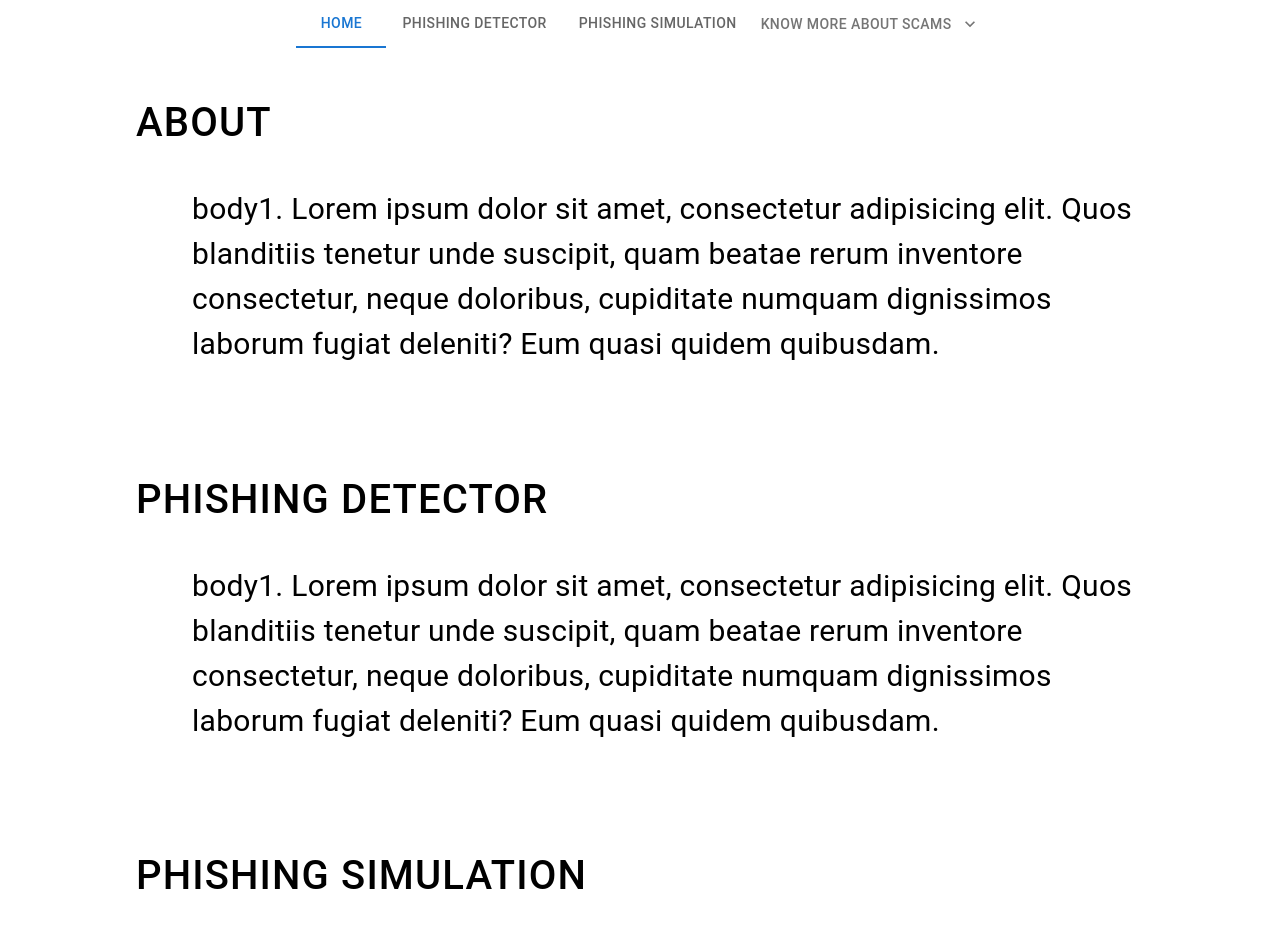
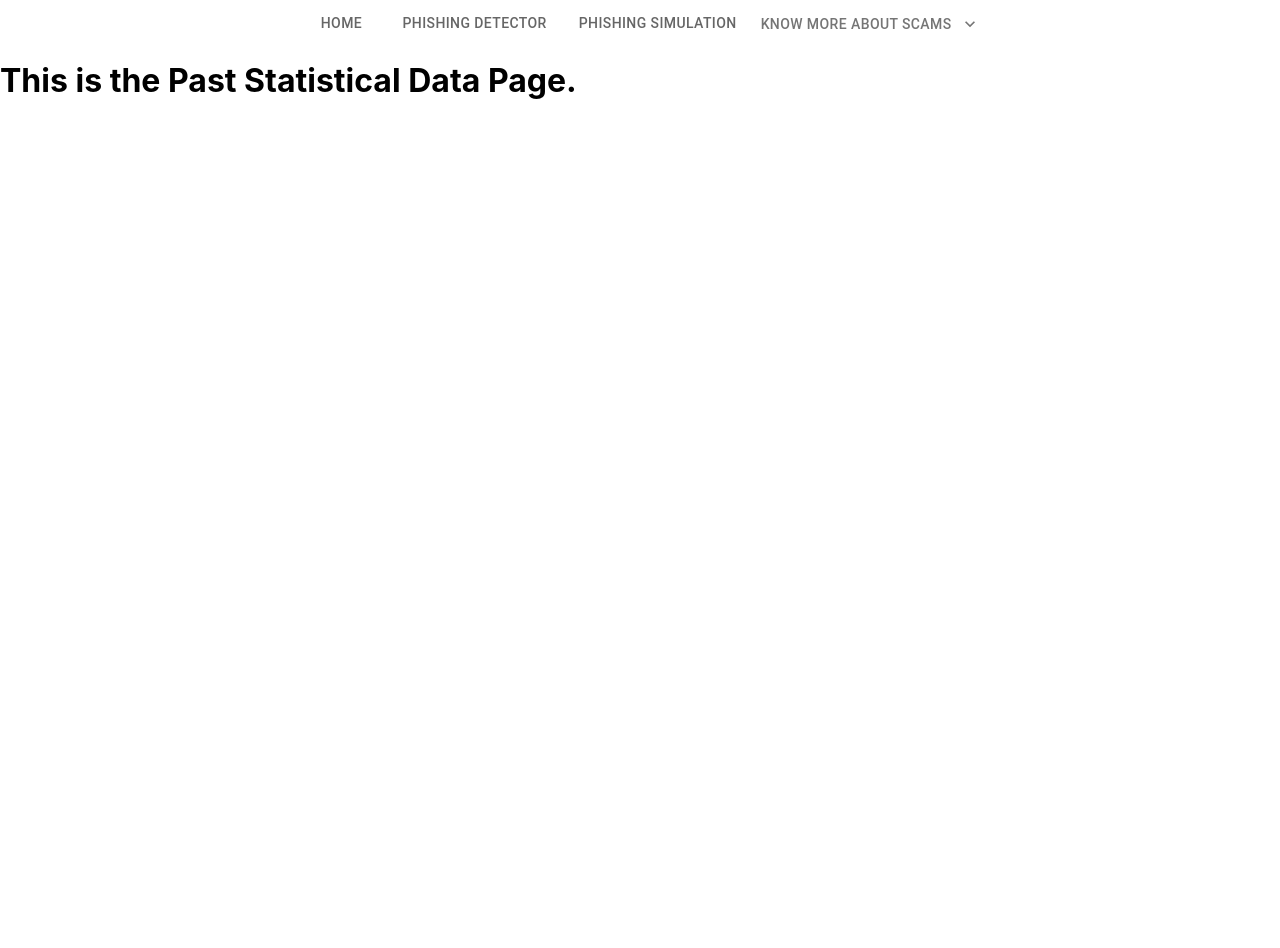
Before and after one commit to IvanTaoHuang/FIT5120, a React (Create React App) app: page /PastData in a window 1280 px wide. Shown: the top 948 px of the page. After the commit the page ends 800 px from the top, so only its background shows below. Built offline with nearby package versions, Linux system fonts and the light colour scheme.

Commit message:
Links update

```diff
--- a/src/App.js
+++ b/src/App.js
@@ -10,6 +10,7 @@ import {
   Link,
   matchPath,
   useLocation,
+  BrowserRouter as Router,
 } from "react-router-dom";
 import { StaticRouter } from "react-router-dom/server";
 import { createTheme, ThemeProvider } from "@mui/material/styles";
@@ -25,7 +26,7 @@ import PhishingSimulation from "./PhishingSimulation";
 import PastData from "./PastData";
 import PastArticle from "./PastArticle";
 
-function Router(props) {
+function homeRouter(props) {
   const { children } = props;
   if (typeof window === "undefined") {
     return <StaticRouter location="/home">{children}</StaticRouter>;
@@ -38,7 +39,7 @@ function Router(props) {
   );
 }
 
-Router.propTypes = {
+homeRouter.propTypes = {
   children: PropTypes.node,
 };
 
@@ -62,7 +63,7 @@ function MyTabs() {
   // users, users/new, users/edit.
   // Then the order should be ['users/add', 'users/edit', 'users'].
   const routeMatch = useRouteMatch([
-    "/home",
+    "/",
     "/PhishingDetector",
     "/PhishingSimulation",
     "fade-button",
@@ -92,7 +93,7 @@ function MyTabs() {
         }}
       >
         <Tabs value={currentTab} centered>
-          <Tab label="Home" value="/home" to="/home" component={Link} />
+          <Tab label="Home" value="/" to="/" component={Link} />
           <Tab
             label="Phishing Detector"
             value="/PhishingDetector"
@@ -138,7 +139,7 @@ function MyTabs() {
               <Link
                 to="/PastData"
                 value="PastData"
-                style={{ textDecoration: "none" }}
+                style={{ textDecoration: "none", width: "275px" }}
               >
                 Past Statistical Data
               </Link>
@@ -168,7 +169,7 @@ export default function TabsRouter() {
       <Routes>
         <Route exact path="/PastData" element={<PastData />} />
         <Route exact path="/PastArticle" element={<PastArticle />} />
-        <Route exact path="/Home" element={<Home />} />
+        <Route exact path="/" element={<Home />} />
         <Route exact path="/PhishingDetector" element={<PhishingDetector />} />
         <Route
           exact
--- a/src/Home.js
+++ b/src/Home.js
@@ -32,12 +32,14 @@ function Home() {
       <Helmet>
         <meta charSet="utf-8" />
         <title>Home Page</title>
-        <link rel="canonical" href="http://catchphish.org" />
+        <link rel="canonical" href="http://catchphish.org/home" />
         <meta name="description" content="Home page" />
       </Helmet>
-      <Div>{"About"}</Div>
+      <Slide direction="right" in={true} timeout={1000}>
+        <Div>{"About"}</Div>
+      </Slide>
       <br></br>
-      <Slide direction="right" in={true} timeout={1000}>
+      <Slide direction="right" in={true} timeout={2000}>
         <Typography
           variant="body1"
           gutterBottom
@@ -55,9 +57,11 @@ function Home() {
       <br></br>
       <br></br>
       <br></br>
-      <Div>{"Phishing Detector"}</Div>
+      <Fade in={true} timeout={2000}>
+        <Div>{"Phishing Detector"}</Div>
+      </Fade>
       <br></br>
-      <Fade in={true} timeout={3000}>
+      <Fade in={true} timeout={3500}>
         <Typography
           variant="body1"
           gutterBottom
@@ -75,7 +79,9 @@ function Home() {
       <br></br>
       <br></br>
       <br></br>
-      <Div>{"Phishing Simulation"}</Div>
+      <Grow in={true} timeout={2000}>
+        <Div>{"Phishing Simulation"}</Div>
+      </Grow>
       <br></br>
       <Grow in={true} timeout={4000}>
         <Typography
@@ -90,7 +96,7 @@ function Home() {
           fugiat deleniti? Eum quasi quidem quibusdam.
         </Typography>
       </Grow>
-      <Grow in={true} style={{ transformOrigin: "0 0 0" }} timeout={5000}>
+      <Grow in={true} timeout={5000}>
         <Typography
           variant="body1"
           gutterBottom
--- a/src/PastArticle.js
+++ b/src/PastArticle.js
@@ -1,6 +1,13 @@
+import { Helmet } from "react-helmet";
 function PastArticle() {
   return (
     <div>
+      <Helmet>
+        <meta charSet="utf-8" />
+        <title>Past Article</title>
+        <link rel="canonical" href="http://catchphish.org/PastArticle" />
+        <meta name="description" content="Past Article" />
+      </Helmet>
       <h1>This is the Past Scams Article Page.</h1>
     </div>
   );
--- a/src/PastData.js
+++ b/src/PastData.js
@@ -1,50 +1,14 @@
-import * as React from "react";
-import Typography from "@mui/material/Typography";
-import { Button } from "@mui/material";
-import { Stack } from "@mui/system";
-import WarningAmberOutlinedIcon from "@mui/icons-material/WarningAmberOutlined";
-import { useState } from "react";
-import Slide from "@mui/material/Slide";
-
+import { Helmet } from "react-helmet";
 function PastData() {
-  const [isActive, setIsActive] = useState(false);
-  const handleClick = () => {
-    setIsActive((current) => !current);
-  };
   return (
     <div>
-      <Stack marginLeft="20vw">
-        <Button
-          startIcon={<WarningAmberOutlinedIcon />}
-          variant="contained"
-          style={{
-            maxWidth: "270px",
-            maxHeight: "50px",
-            minWidth: "270px",
-            minHeight: "50px",
-          }}
-          onClick={handleClick}
-        >
-          Common signs of Phshing
-        </Button>
-      </Stack>
-      <br></br>
-      <br></br>
-      <br></br>
-
-      <Slide direction="up" in={!isActive}>
-        <Typography
-          variant="body1"
-          gutterBottom
-          fontSize={"30px"}
-          marginLeft="15vw"
-        >
-          body1. Lorem ipsum dolor sit amet, consectetur adipisicing elit. Quos
-          blanditiis tenetur unde suscipit, quam beatae rerum inventore
-          consectetur, neque doloribus, cupiditate numquam dignissimos laborum
-          fugiat deleniti? Eum quasi quidem quibusdam.
-        </Typography>
-      </Slide>
+      <Helmet>
+        <meta charSet="utf-8" />
+        <title>Past Data</title>
+        <link rel="canonical" href="http://catchphish.org/PastData" />
+        <meta name="description" content="Past Data" />
+      </Helmet>
+      <h1>This is the Past Statistical Data Page.</h1>
     </div>
   );
 }
--- a/src/PhishingDetector.js
+++ b/src/PhishingDetector.js
@@ -12,6 +12,7 @@ import WarningAmberOutlinedIcon from "@mui/icons-material/WarningAmberOutlined";
 import { useState } from "react";
 import Slide from "@mui/material/Slide";
 import Zoom from "@mui/material/Zoom";
+import { Helmet } from "react-helmet";
 
 function PhishingDetector() {
   const [isActive, setIsActive] = useState(false);
@@ -33,6 +34,12 @@ function PhishingDetector() {
         marginTop: "15vh",
       }}
     >
+      <Helmet>
+        <meta charSet="utf-8" />
+        <title>Phishing Detector</title>
+        <link rel="canonical" href="http://catchphish.org/PhishingDetector" />
+        <meta name="description" content="Phishing Detector" />
+      </Helmet>
       <Zoom in={true} timeout={1000}>
         <Div>{"About Detector"}</Div>
       </Zoom>
--- a/src/PhishingSimulation.js
+++ b/src/PhishingSimulation.js
@@ -9,6 +9,7 @@ import ChatOutlinedIcon from "@mui/icons-material/ChatOutlined";
 import ReportOutlinedIcon from "@mui/icons-material/ReportOutlined";
 import SendIcon from "@mui/icons-material/Send";
 import Fade from "@mui/material/Fade";
+import { Helmet } from "react-helmet";
 
 function PhishingSimulation() {
   const Div = styled("div")(({ theme }) => ({
@@ -26,6 +27,12 @@ function PhishingSimulation() {
         marginTop: "15vh",
       }}
     >
+      <Helmet>
+        <meta charSet="utf-8" />
+        <title>Phishing Simulation</title>
+        <link rel="canonical" href="http://catchphish.org/PhishingSimulation" />
+        <meta name="description" content="Phishing Simulation" />
+      </Helmet>
       <Fade in={true} timeout={1000}>
         <Div>{"About Simulation"}</Div>
       </Fade>
```
